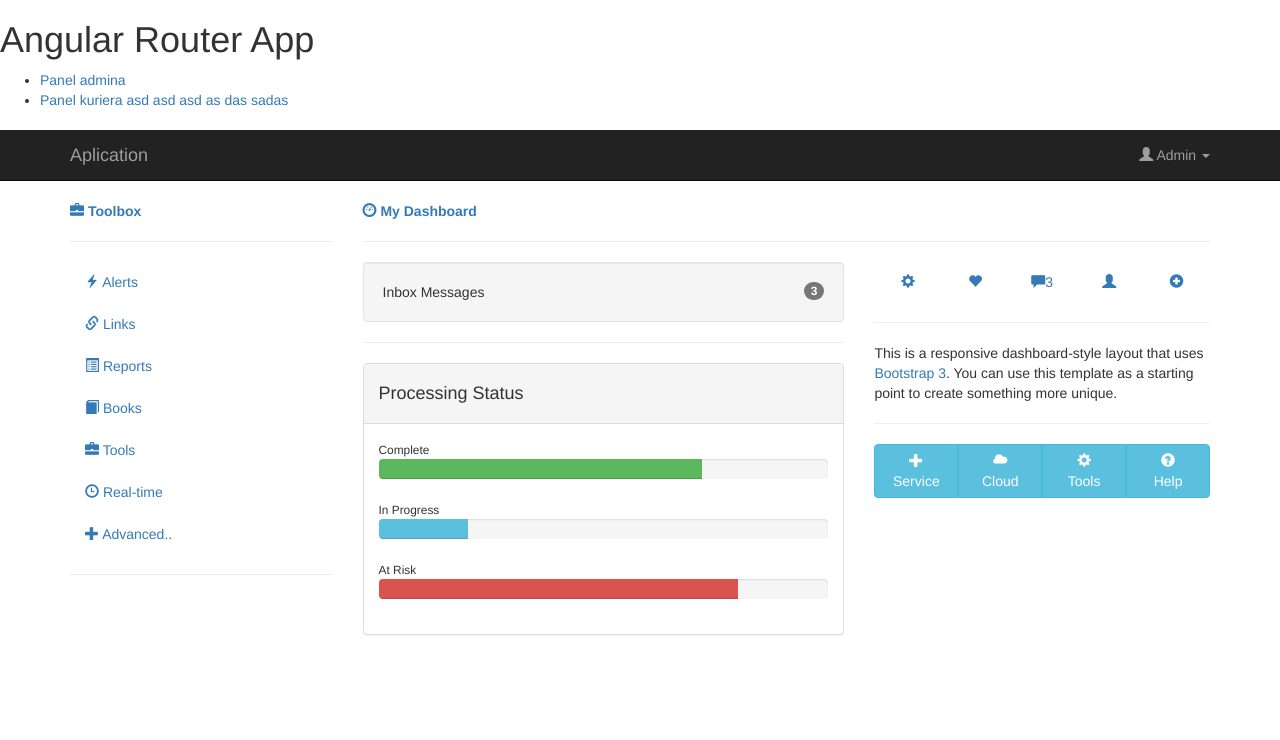
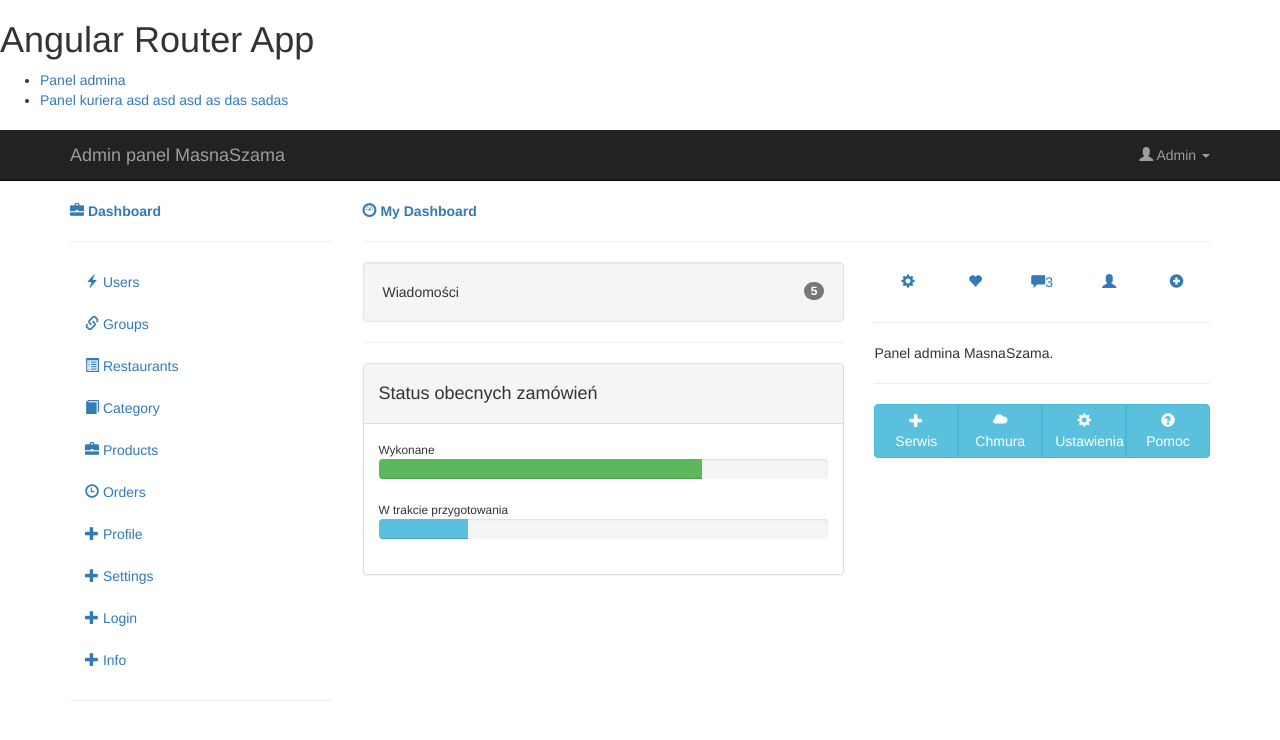
Before and after one commit to D-Jonczyk/MasnaSzama, an Angular app in the folder MasnaSzama/src/main/view/MasnaSzama/: page /admin-panel in a window 1280 px wide. Shown: the top 740 px of the page. Built offline with nearby package versions, Linux system fonts and the light colour scheme; no server answers.

Commit message:
Changing admin panel

```diff
--- a/MasnaSzama/src/main/view/MasnaSzama/package.json
+++ b/MasnaSzama/src/main/view/MasnaSzama/package.json
@@ -13,7 +13,7 @@
   "dependencies": {
     "@angular/animations": "~11.2.3",
     "@angular/common": "~11.2.3",
-    "@angular/compiler": "~11.2.3",
+    "@angular/compiler": "^11.2.3",
     "@angular/core": "~11.2.3",
     "@angular/forms": "~11.2.3",
     "@angular/platform-browser": "~11.2.3",
@@ -26,7 +26,7 @@
   "devDependencies": {
     "@angular-devkit/build-angular": "^0.1102.5",
     "@angular/cli": "~11.2.2",
-    "@angular/compiler-cli": "~11.2.3",
+    "@angular/compiler-cli": "^11.2.7",
     "@types/jasmine": "~3.6.0",
     "@types/node": "^12.11.1",
     "codelyzer": "^6.0.0",
--- a/MasnaSzama/src/main/view/MasnaSzama/src/app/admin-panel/admin-panel.component.html
+++ b/MasnaSzama/src/main/view/MasnaSzama/src/app/admin-panel/admin-panel.component.html
@@ -21,7 +21,7 @@
       <button type="button" class="navbar-toggle" data-toggle="collapse" data-target=".navbar-collapse">
         <span class="icon-toggle"></span>
       </button>
-      <a class="navbar-brand" href="#">Aplication</a>
+      <a class="navbar-brand" href="#">Admin panel MasnaSzama</a>
     </div>
     <div class="navbar-collapse collapse">
       <ul class="nav navbar-nav navbar-right">
@@ -47,17 +47,20 @@
   <div class="row">
     <div class="col-md-3">
       <!-- left -->
-      <a href="#"><strong><i class="glyphicon glyphicon-briefcase"></i> Toolbox</strong></a>
+      <a href="#"><strong><i class="glyphicon glyphicon-briefcase"></i> Dashboard</strong></a>
       <hr>
 
       <ul class="nav nav-pills nav-stacked">
-        <li><a href="#"><i class="glyphicon glyphicon-flash"></i> Alerts</a></li>
-        <li><a href="#"><i class="glyphicon glyphicon-link"></i> Links</a></li>
-        <li><a href="#"><i class="glyphicon glyphicon-list-alt"></i> Reports</a></li>
-        <li><a href="#"><i class="glyphicon glyphicon-book"></i> Books</a></li>
-        <li><a href="#"><i class="glyphicon glyphicon-briefcase"></i> Tools</a></li>
-        <li><a href="#"><i class="glyphicon glyphicon-time"></i> Real-time</a></li>
-        <li><a href="#"><i class="glyphicon glyphicon-plus"></i> Advanced..</a></li>
+        <li><a href="#"><i class="glyphicon glyphicon-flash"></i> Users</a></li>
+        <li><a href="#"><i class="glyphicon glyphicon-link"></i> Groups</a></li>
+        <li><a href="#"><i class="glyphicon glyphicon-list-alt"></i> Restaurants</a></li>
+        <li><a href="#"><i class="glyphicon glyphicon-book"></i> Category</a></li>
+        <li><a href="#"><i class="glyphicon glyphicon-briefcase"></i> Products</a></li>
+        <li><a href="#"><i class="glyphicon glyphicon-time"></i> Orders</a></li>
+        <li><a href="#"><i class="glyphicon glyphicon-plus"></i> Profile</a></li>
+        <li><a href="#"><i class="glyphicon glyphicon-plus"></i> Settings</a></li>
+        <li><a href="#"><i class="glyphicon glyphicon-plus"></i> Login</a></li>
+        <li><a href="#"><i class="glyphicon glyphicon-plus"></i> Info</a></li>
       </ul>
 
       <hr>
@@ -70,30 +73,24 @@
       <div class="row">
         <!-- center left-->
         <div class="col-md-7">
-          <div class="well">Inbox Messages <span class="badge pull-right">3</span></div>
+          <div class="well">Wiadomości <span class="badge pull-right">5</span></div>
 
           <hr>
 
           <div class="panel panel-default">
-            <div class="panel-heading"><h4>Processing Status</h4></div>
+            <div class="panel-heading"><h4>Status obecnych zamówień</h4></div>
             <div class="panel-body">
 
-              <small>Complete</small>
+              <small>Wykonane</small>
               <div class="progress">
                 <div class="progress-bar progress-bar-success" role="progressbar" aria-valuenow="72" aria-valuemin="0" aria-valuemax="100" style="width: 72%">
-                  <span class="sr-only">72% Complete</span>
+                  <span class="sr-only">72% wykonane</span>
                 </div>
               </div>
-              <small>In Progress</small>
+              <small>W trakcie przygotowania</small>
               <div class="progress">
                 <div class="progress-bar progress-bar-info" role="progressbar" aria-valuenow="20" aria-valuemin="0" aria-valuemax="100" style="width: 20%">
-                  <span class="sr-only">20% Complete</span>
-                </div>
-              </div>
-              <small>At Risk</small>
-              <div class="progress">
-                <div class="progress-bar progress-bar-danger" role="progressbar" aria-valuenow="80" aria-valuemin="0" aria-valuemax="100" style="width: 80%">
-                  <span class="sr-only">80% Complete</span>
+                  <span class="sr-only">20% wykonane</span>
                 </div>
               </div>
 
@@ -116,26 +113,26 @@
           <hr>
 
           <p>
-            This is a responsive dashboard-style layout that uses <a href="http://www.getbootstrap.com">Bootstrap 3</a>. You can use this template as a starting point to create something more unique.
+            Panel admina MasnaSzama.
           </p>
           <hr>
 
           <div class="btn-group btn-group-justified">
             <a href="#" class="btn btn-info col-sm-3">
               <i class="glyphicon glyphicon-plus"></i><br>
-              Service
+              Serwis
             </a>
             <a href="#" class="btn btn-info col-sm-3">
               <i class="glyphicon glyphicon-cloud"></i><br>
-              Cloud
+              Chmura
             </a>
             <a href="#" class="btn btn-info col-sm-3">
               <i class="glyphicon glyphicon-cog"></i><br>
-              Tools
+              Ustawienia
             </a>
             <a href="#" class="btn btn-info col-sm-3">
               <i class="glyphicon glyphicon-question-sign"></i><br>
-              Help
+              Pomoc
             </a>
           </div>
         </div><!--/col-span-6-->
--- a/MasnaSzama/src/main/view/MasnaSzama/tsconfig.json
+++ b/MasnaSzama/src/main/view/MasnaSzama/tsconfig.json
@@ -22,6 +22,7 @@
     ]
   },
   "angularCompilerOptions": {
+    "enableIvy": false,
     "enableI18nLegacyMessageIdFormat": false,
     "strictInjectionParameters": true,
     "strictInputAccessModifiers": true,
```
Also changed, not shown: 2 other files (tests, documents, lock files or other folders).
